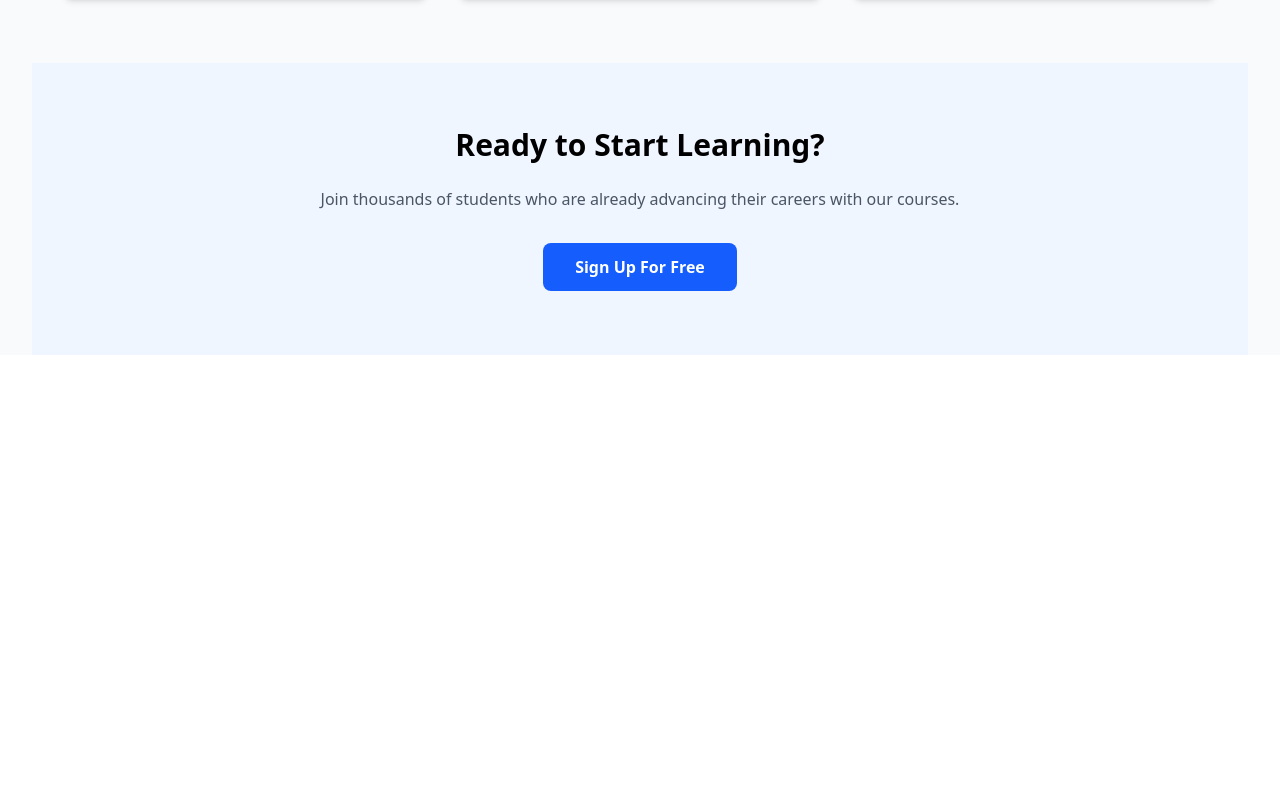
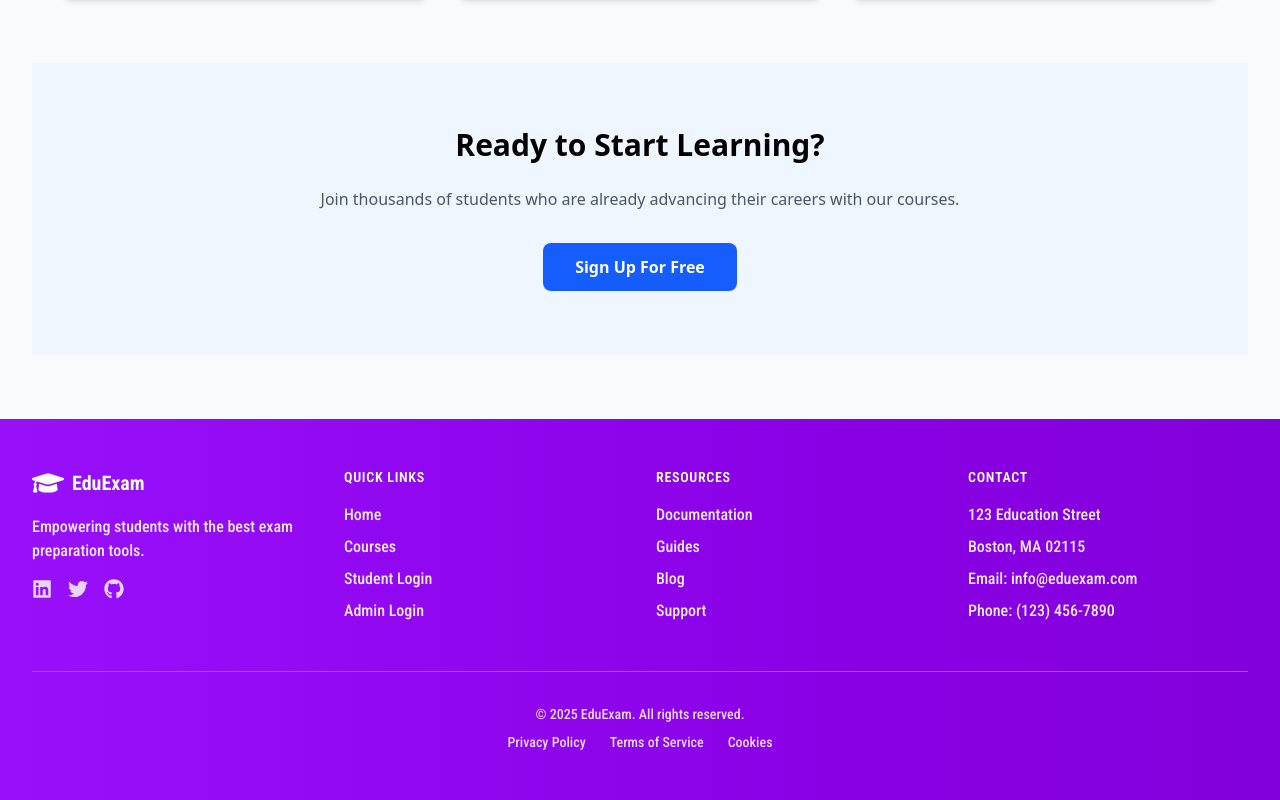
Before and after one commit to SyedSohail786/lms-website, a React (Vite) app in the folder frontend/: page / in a window 1280 px wide. Shown: the part 1800-2600 px from the top of the page. Before the commit the page ends 2155 px from the top, so only its background shows below. Built offline with nearby package versions, Linux system fonts and the light colour scheme; no server answers; a web font is replaced by a local one.

Commit message:
footer added

```diff
--- a/frontend/src/App.jsx
+++ b/frontend/src/App.jsx
@@ -15,6 +15,7 @@ import Courses from '../pages/Courses';
 import CourseDetails from '../pages/CourseDetails';
 import Students from '../pages/Admin/Students';
 import Enrolled from './components/Enrolled';
+import Footer from './components/Footer';
 
 function App() {
   return (
@@ -84,6 +85,7 @@ function App() {
               } />
             </Routes>
           </div>
+          <Footer/>
         </div>
       </Router>
     </AuthProvider>
--- /dev/null
+++ b/frontend/src/components/Footer.jsx
@@ -0,0 +1,148 @@
+import { Link, useLocation } from 'react-router-dom';
+import { FaGraduationCap, FaLinkedin, FaTwitter, FaGithub } from 'react-icons/fa';
+import { motion } from 'framer-motion';
+
+const Footer = () => {
+  const location = useLocation();
+
+  // Hide footer on auth pages
+  const hideFooterPaths = [
+    '/admin-login',
+    '/admin-register',
+    '/student-login',
+    '/student-register',
+    "/student/results",
+    "/student/subjects",
+    "/admin/dashboard",
+     "/admin/courses",
+     "/admin/subjects",
+     "/admin/students",
+     "/admin/enrolled",
+  ];
+
+  if (hideFooterPaths.some(path => location.pathname.includes(path))) {
+    return null;
+  }
+
+  return (
+    <footer className="bg-gradient-to-r from-purple-600 to-purple-700 text-white mt-16">
+      <div className="max-w-7xl mx-auto px-4 sm:px-6 lg:px-8 py-12">
+        <div className="grid grid-cols-1 md:grid-cols-4 gap-8">
+          {/* Brand Info */}
+          <div className="space-y-4">
+            <motion.div
+              whileHover={{ scale: 1.05 }}
+              className="flex items-center cursor-pointer"
+            >
+              <FaGraduationCap className="h-8 w-8" />
+              <h1 className="ml-2 text-xl font-bold">EduExam</h1>
+            </motion.div>
+            <p className="text-purple-100">
+              Empowering students with the best exam preparation tools.
+            </p>
+            <div className="flex space-x-4">
+              <a href="#" className="text-purple-200 hover:text-white">
+                <FaLinkedin className="h-5 w-5" />
+              </a>
+              <a href="#" className="text-purple-200 hover:text-white">
+                <FaTwitter className="h-5 w-5" />
+              </a>
+              <a href="#" className="text-purple-200 hover:text-white">
+                <FaGithub className="h-5 w-5" />
+              </a>
+            </div>
+          </div>
+
+          {/* Quick Links */}
+          <div>
+            <h3 className="text-sm font-semibold uppercase tracking-wider">
+              Quick Links
+            </h3>
+            <ul className="mt-4 space-y-2">
+              <li>
+                <Link to="/" className="text-purple-100 hover:text-white">
+                  Home
+                </Link>
+              </li>
+              <li>
+                <Link to="/courses" className="text-purple-100 hover:text-white">
+                  Courses
+                </Link>
+              </li>
+              <li>
+                <Link to="/student-login" className="text-purple-100 hover:text-white">
+                  Student Login
+                </Link>
+              </li>
+              <li>
+                <Link to="/admin-login" className="text-purple-100 hover:text-white">
+                  Admin Login
+                </Link>
+              </li>
+            </ul>
+          </div>
+
+          {/* Resources */}
+          <div>
+            <h3 className="text-sm font-semibold uppercase tracking-wider">
+              Resources
+            </h3>
+            <ul className="mt-4 space-y-2">
+              <li>
+                <a href="#" className="text-purple-100 hover:text-white">
+                  Documentation
+                </a>
+              </li>
+              <li>
+                <a href="#" className="text-purple-100 hover:text-white">
+                  Guides
+                </a>
+              </li>
+              <li>
+                <a href="#" className="text-purple-100 hover:text-white">
+                  Blog
+                </a>
+              </li>
+              <li>
+                <a href="#" className="text-purple-100 hover:text-white">
+                  Support
+                </a>
+              </li>
+            </ul>
+          </div>
+
+          {/* Contact */}
+          <div>
+            <h3 className="text-sm font-semibold uppercase tracking-wider">
+              Contact
+            </h3>
+            <address className="mt-4 not-italic space-y-2">
+              <p className="text-purple-100">123 Education Street</p>
+              <p className="text-purple-100">Boston, MA 02115</p>
+              <p className="text-purple-100">Email: info@eduexam.com</p>
+              <p className="text-purple-100">Phone: (123) 456-7890</p>
+            </address>
+          </div>
+        </div>
+
+        {/* Copyright */}
+        <div className="mt-12 pt-8 border-t border-purple-500 text-center text-purple-200 text-sm">
+          <p>&copy; {new Date().getFullYear()} EduExam. All rights reserved.</p>
+          <div className="mt-2 flex justify-center space-x-6">
+            <a className="hover:text-white">
+              Privacy Policy
+            </a>
+            <a  className="hover:text-white">
+              Terms of Service
+            </a>
+            <a  className="hover:text-white">
+              Cookies
+            </a>
+          </div>
+        </div>
+      </div>
+    </footer>
+  );
+};
+
+export default Footer;
```
